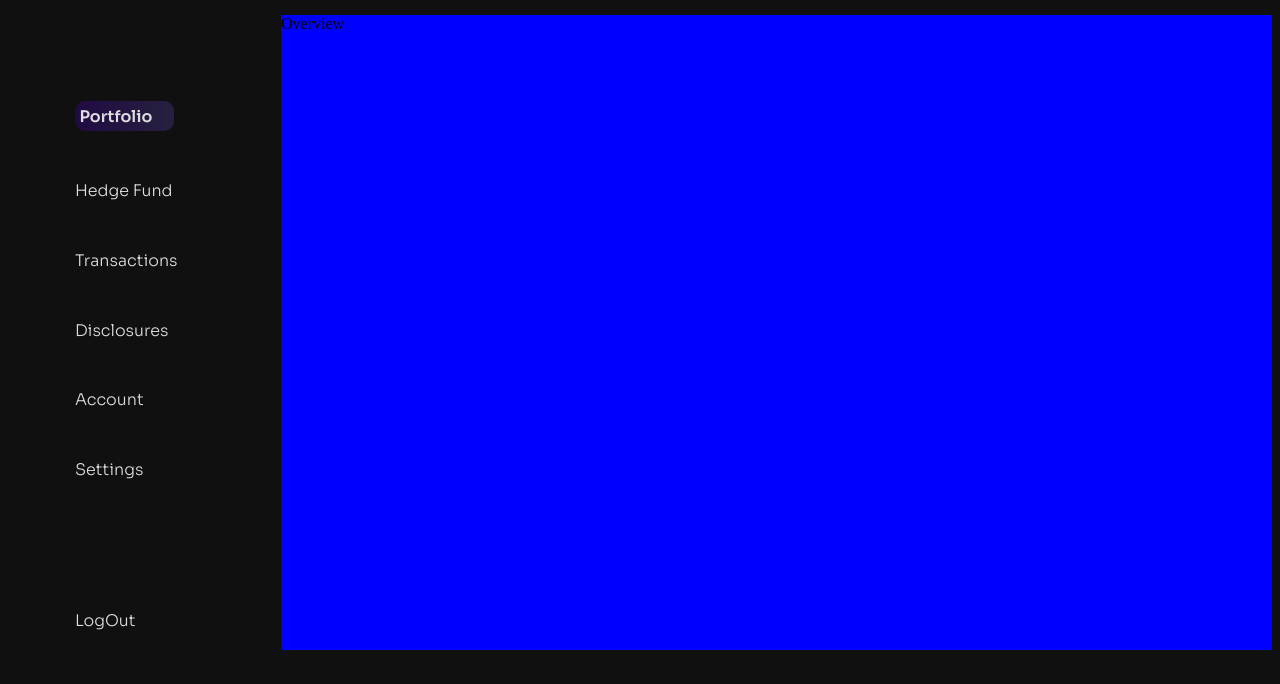
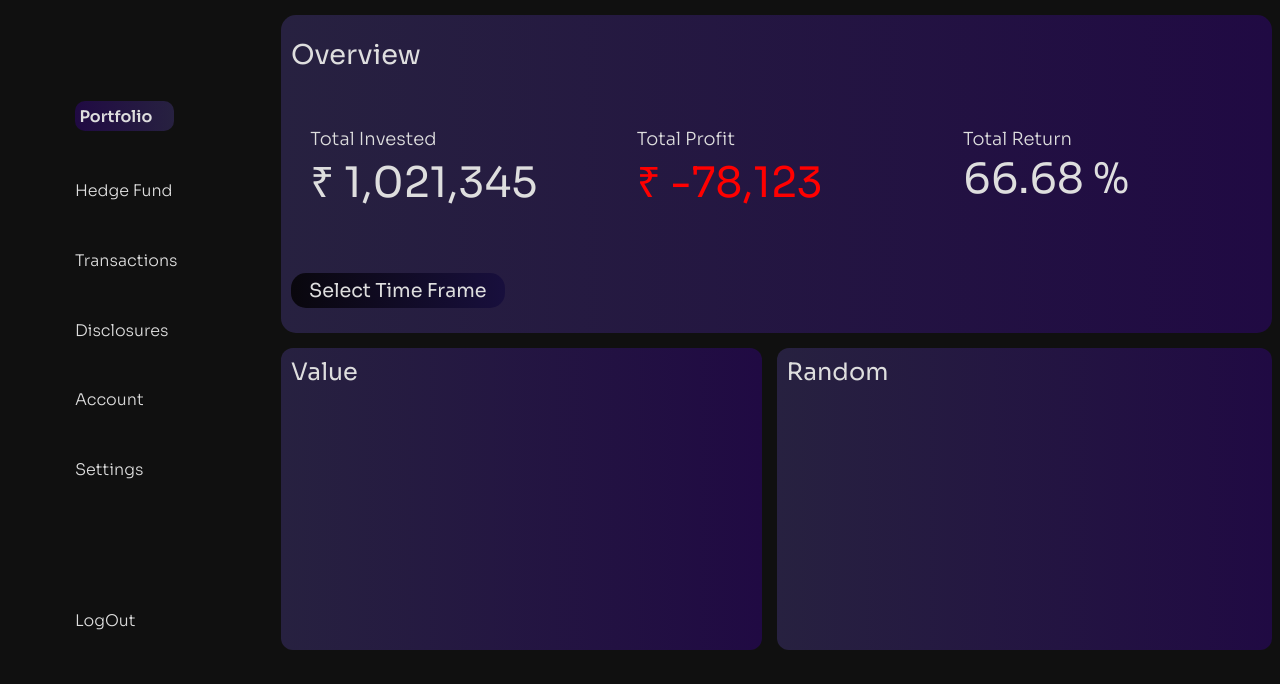
Before and after one commit to arinzingade/FundManagement, a Flask app: page /dashboard/portfolio in a window 1280 px wide. Shown: the part 116-800 px from the top of the page. Run offline with Flask 3, Linux system fonts and the light colour scheme.

Commit message:
portfolio

```diff
--- a/main.py
+++ b/main.py
@@ -240,7 +240,15 @@ def transactions():
 @appFlask.route('/dashboard/portfolio')
 def portfolio():
     user_account = request.cookies.get('username')
-    return render_template("portfolio.html", user_account = user_account)
+    total_invested = 1021345
+    total_profit = -78123.23
+    total_return = 66.68
+    total_invested_formatted = '{:,.0f}'.format(total_invested)
+    total_profit_formatted = '{:,.0f}'.format(total_profit)
+
+    return render_template("portfolio.html", user_account=user_account, total_profit = total_profit,
+                           total_invested_formatted = total_invested_formatted, total_return=total_return,
+                           profit_integer_part = total_profit, total_profit_formatted = total_profit_formatted)
 
 @appFlask.route('/dashboard/HedgeFund')
 def hedgeFund():
@@ -279,18 +287,19 @@ def account():
         for docs in nav_info.find({'client' : user_account}):
             arr.append((docs['type'], docs['qty'], docs['price']))
 
+        up = UpdateNAVdata()
+        ap = AveragePrice()
 
-        ap = AveragePrice()
-        up = UpdateNAVdata()
-
-        up.update_nav(user_account, latest_nav)
         info_price = ap.average_price(arr)
 
-        weighted_price = info_price[0]
+        weighted_price = round(info_price[0],2)
         total_shares = info_price[1]
+        unsettel = round(up.update_nav(user_account, latest_nav)[0],2)
+
+        unrealised_formatted = '{:,.0f}'.format(round(unsettel))
 
     return render_template('account.html', user_account = user_account, total_shares = round(total_shares,2),
-                                            weighted_price = round(weighted_price,2), unsettel = round(unsettel,2),
+                                            weighted_price = weighted_price, unsettel = unrealised_formatted,
                                             withdraw = round(withdraw, 2), setteled = round(settel, 2))
 
 if __name__ == '__main__':
--- a/static/account.css
+++ b/static/account.css
@@ -153,7 +153,7 @@ a.Account {
 
 .sub-heads{
     font-size: 75%;
-    font-weight: 250;
+    font-weight: 300;
 }
 
 .shares, .with-balance, .avg-nav{
--- a/static/portfolio.css
+++ b/static/portfolio.css
@@ -94,7 +94,9 @@ a.portfolio {
 }
 
 .logo, .investment-title,
-.username, .heading, .balance, .settlement-statement, .nav-statement {
+.username, .heading, .balance, .settlement-statement, .nav-statement,
+.container-headings-1, .container-headings-2, .total-profit, .total-return, .total-invested, .time-stamps-links{
+
     font-family: "Sora", sans-serif;
     font-style: normal;
     color: #dedede;
@@ -106,10 +108,128 @@ a.portfolio {
     grid-area: sub-container;
     display: grid;
     grid-template-rows: 5fr 5fr;
+    grid-template-columns: 1fr 1fr;
     grid-template-areas:
-    "nav nav"
-    "settlement settlement";
+    "overview overview"
+    "value invested";
+    margin-bottom: 1%;
+}
+
+.overview-container{
+    grid-area: overview;
+    padding-top: 1%;
+    padding-left: 1%;
+    padding-right: 1%;
+    background: linear-gradient(to right, #272140, #200A43);
+    border-radius: 15px;
+    display: flex;
+    flex-direction: column;
+    justify-content: space-around;
+}
+
+.value-container {
+    grid-area: value;
+    background: linear-gradient(to right, #272140, #200A43);
+    border-radius: 12px;
+    margin-top: 3%;
+    margin-right: 3%;
+    padding-top: 2%;
+    padding-left: 2%;
+}
+
+.invested-container {
+    grid-area: invested;
+    background: linear-gradient(to right, #272140, #200A43);
+    border-radius: 12px;
+    margin-top: 3%;
+    padding-top: 2%;
+    padding-left: 2%;
+}
+
+.time-stamps{
+    display: flex;
+    flex-direction: row;
+    justify-content: left;
+    padding-right: 7%;
+}
+
+.time-stamps a {
+    font-family: "Sora", sans-serif;
+    font-style: normal;
+    color: #dedede;
+    font-size: 1.2rem;
+    text-decoration: none;
+    background: linear-gradient(to left, #180F3D, #09070D);
+    padding: 0.5% 0.5%;
+    padding-left: 2%;
+    padding-right: 2%;
+    border-radius: 15px;
+}
+
+.time-stamps a:hover {
+    transition: 0.4s;
+    background: linear-gradient(to right, #180F3D, #09070D);
+}
+
+.sub-heads{
+    font-size: 75%;
+    font-weight: 300;
+    text-decoration: none;
+}
+
+
+.overview-info {
+    display: grid;
+    grid-template-columns: 1fr 1fr 1fr;
+    grid-template-rows: 1fr;
+    grid-template-areas:
+    "total-invested  total-profit  total-return ";
     grid-gap: 5%;
-    margin-bottom: 1%;
-    background-color:blue;
+    margin-left: 2%;
+    margin-right: 2%;
 }
+
+
+
+.total-invested{
+    grid-area: total-invested;
+}
+
+.total-profit {
+    grid-area: total-profit;
+
+}
+
+.total-return{
+    grid-area: total-return;
+
+
+}
+
+.total-invested, .total-profit, .total-return{
+    border-radius: 20px;
+    padding-bottom: 5%;
+}
+
+
+.total-invested:hover, .total-profit:hover, .total-return:hover{
+    transition: 0.4s;
+    background: linear-gradient(to right, #180F3D, #09070D);
+    border-radius: 20px;
+    padding: 5% 5%;
+    transition-delay: 0.01s;
+    font-weight: 525;
+}
+
+.container-headings-1{
+    font-size: 1.7rem;
+    margin-top: -1.3%;
+}
+
+.profit {
+    color: #5bfd41;
+}
+
+.loss {
+    color: rgb(255, 0, 0);
+}
--- a/templates/portfolio.html
+++ b/templates/portfolio.html
@@ -30,10 +30,40 @@
 
         <div class = "sub-container">
             <div class = "overview-container">
-                <div class = "overview-text"> Overview </div>
+                <div class = "container-headings-1"> Overview </div>
                 <div class = "overview-info">
+                    <a href = "/" class = "total-invested">
+                        <span class = "sub-heads"> Total Invested </span><br>
+                        <span style = "font-size: 175%"> ₹ {{ total_invested_formatted }}</span>
+                    </a>
+                    <a href = "/" class = "total-profit">
+                        <span class = "sub-heads"> Total Profit </span><br>
+                        {% if total_profit >= 0 %}
+                        <span style="font-size: 175%" class="profit"> ₹{{ total_profit_formatted}} </span>
+                        {% else %}
+                        <span style="font-size: 175%" class = "loss"> ₹ {{ total_profit_formatted }} </span>
+                        {% endif %}
+                    </a>
+                    <a href = "/" class = "total-return">
+                        <span class = "sub-heads"> Total Return </span><br>
+                        <span style = "font-size: 175%"> {{ total_return }} % </span>
+                    </a>
+                </div>
+                <div class = "time-stamps">
+                    <a class = "time-stamps-links" href = "/a"> Select Time Frame </a>
+                </div>
+            </div>
+            <div class = "value-container">
+                <div class = "container-headings-2"> Value </div>
+                <a href = "/" class = "total-invested">
 
-                </div>
+                </a>
+            </div>
+            <div class = "invested-container">
+                <div class = "container-headings-2"> Random </div>
+                <a href = "/" class = "total-invested">
+
+                </a>
             </div>
         </div>
 
```
Also changed, not shown: functions.py (+13 -3 lines).
